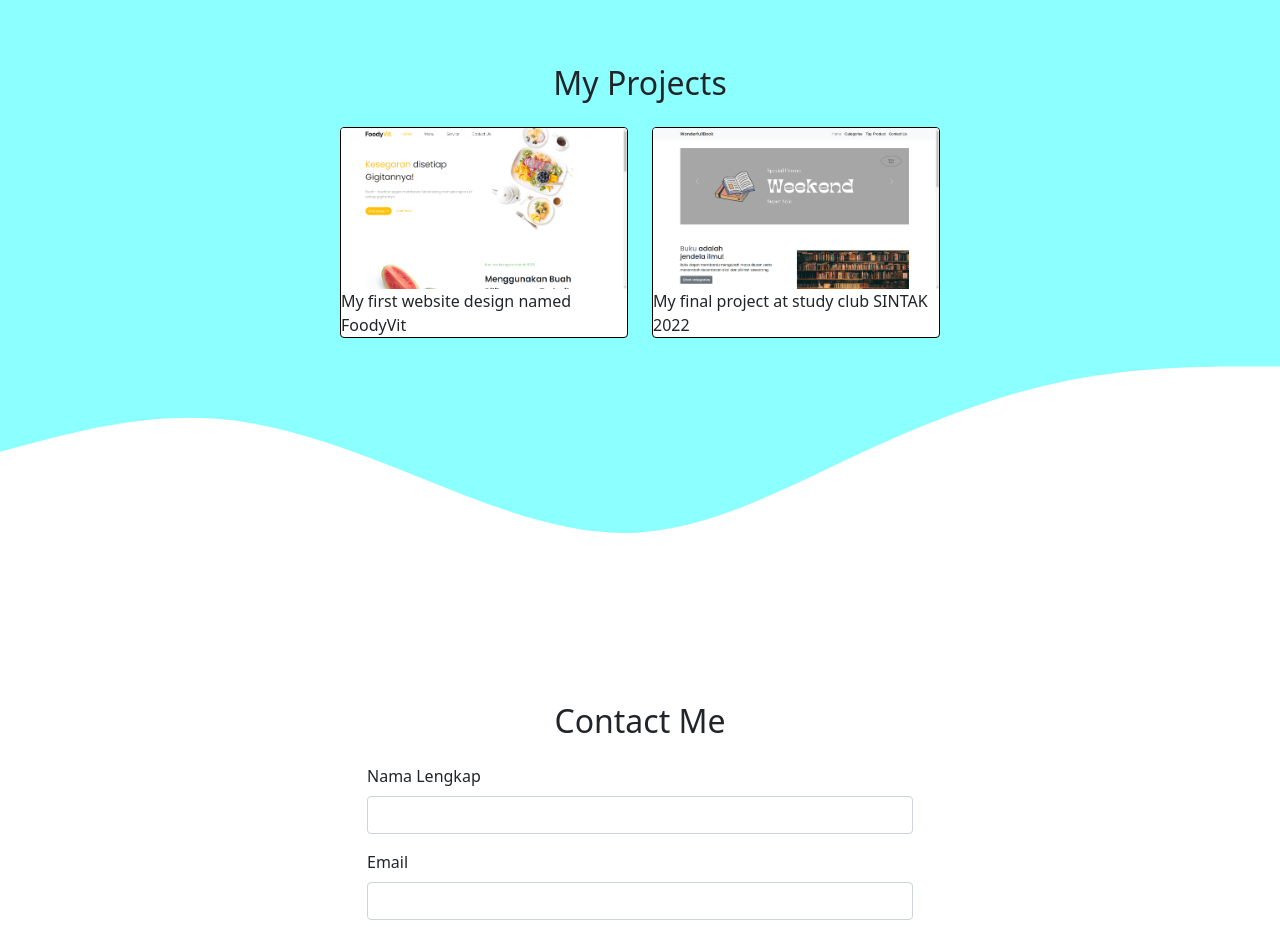
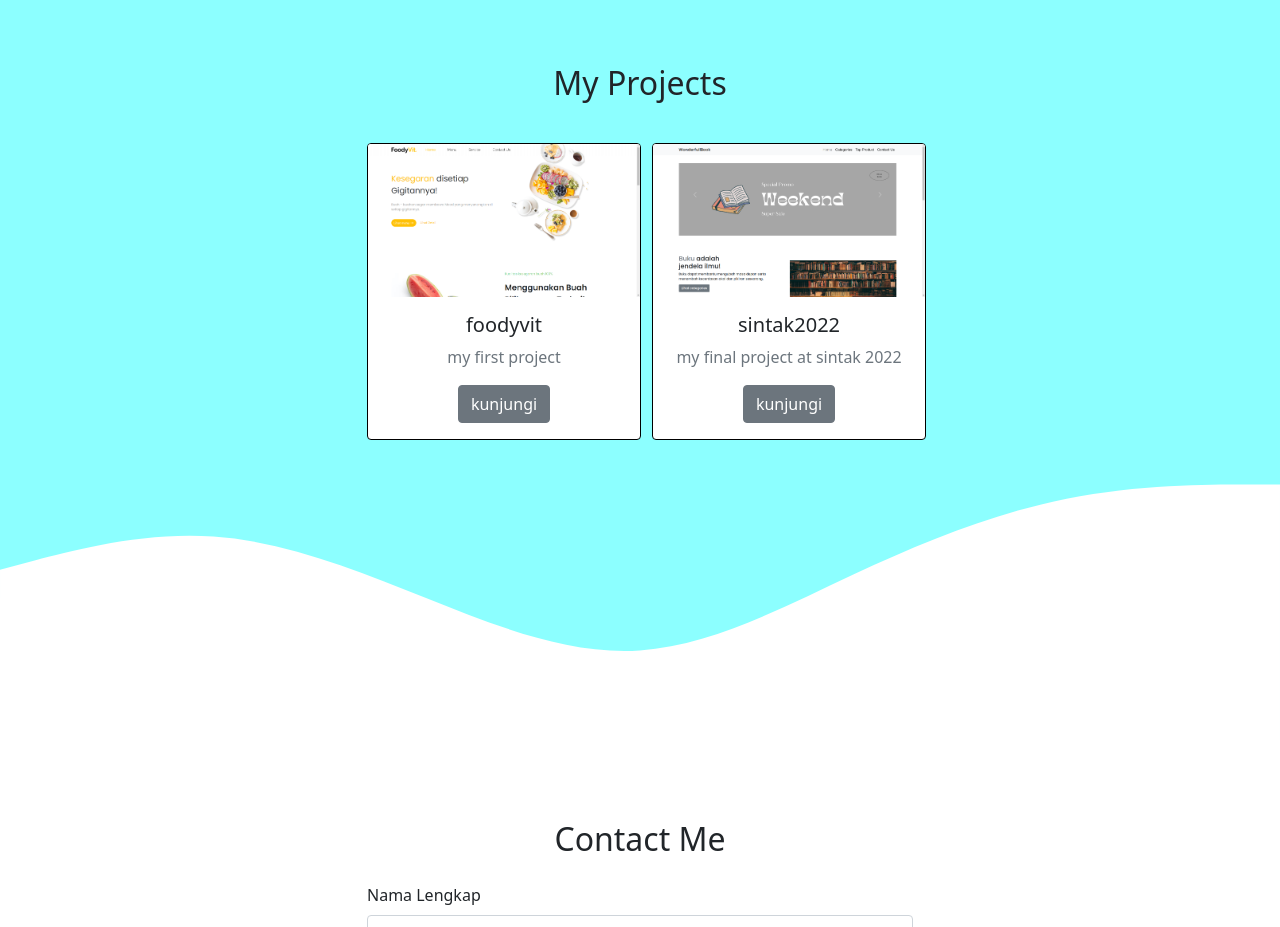
Before and after one commit to muharromi42/muharromi42.github.io, a website: page index.html in a window 1280 px wide. Shown: the part 1340-2267 px from the top of the page. Drawn offline with nearby package versions, Linux system fonts and the light colour scheme.

Commit message:
mengubah card mengubah card lebih rinci

```diff
--- a/index.html
+++ b/index.html
@@ -87,20 +87,30 @@
           </div>
         </div>
         <div class="row justify-content-center">
-          <div class="col-auto">
-            <div class="card" style="width: 18rem">
-              <img src="img/Screenshot (1778).png" class="card-img-top" alt="projects 1 />
-              <div class="card-body">
-                <p class="card-text">My first website design named FoodyVit</p>
+          <div class="col-md-6 col-lg-3 my-3">
+            <div class="card" style="width: 105%">
+              <img src="img/Screenshot (1778).png" class="card-img-top" alt="" />
+              <div class="card-body text-center">
+                <h5 class="card-title">foodyvit</h5>
+                <p class="card-text text-secondary">my first project</p>
+                <a href="https://github.com/muharromi42/FoodyVit.github.io" class="btn btn-secondary"
+                  >kunjungi <i class="bi bi-arrow-right"></i
+                ></a>
               </div>
             </div>
-            <div class="col-auto">
-              <div class="card" style="width: 18rem">
-                <img src="img/project2.png" class="card-img-top" alt="projects 1 />
-                <div class="card-body">
-                  <p class="card-text">My final project at study club SINTAK 2022</p>
-                </div>
+          </div>
+          <div class="col-md-6 col-lg-3 my-3">
+            <div class="card" style="width: 105%">
+              <img src="img/project2.png" class="card-img-top" alt="" />
+              <div class="card-body text-center">
+                <h5 class="card-title">sintak2022</h5>
+                <p class="card-text text-secondary">my final project at sintak 2022</p>
+                <a href="https://github.com/muharromi42/projekAkhirTeam13Sintak2022" class="btn btn-secondary"
+                  >kunjungi <i class="bi bi-arrow-right"></i
+                ></a>
               </div>
+            </div>
+          </div>
           </div>
         </div>
       </div>
```
